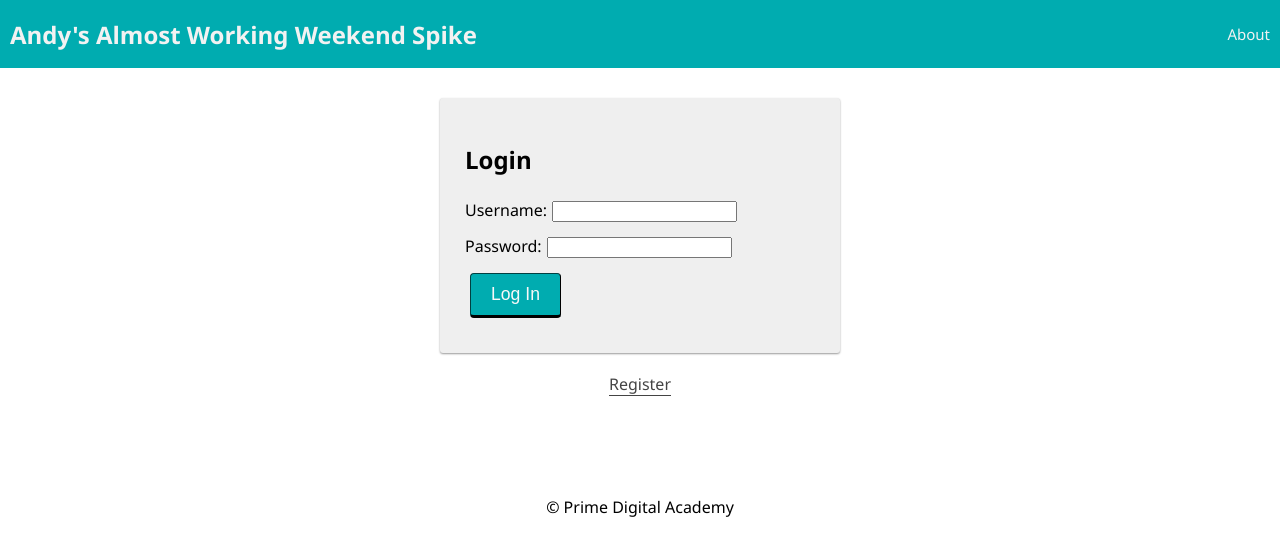
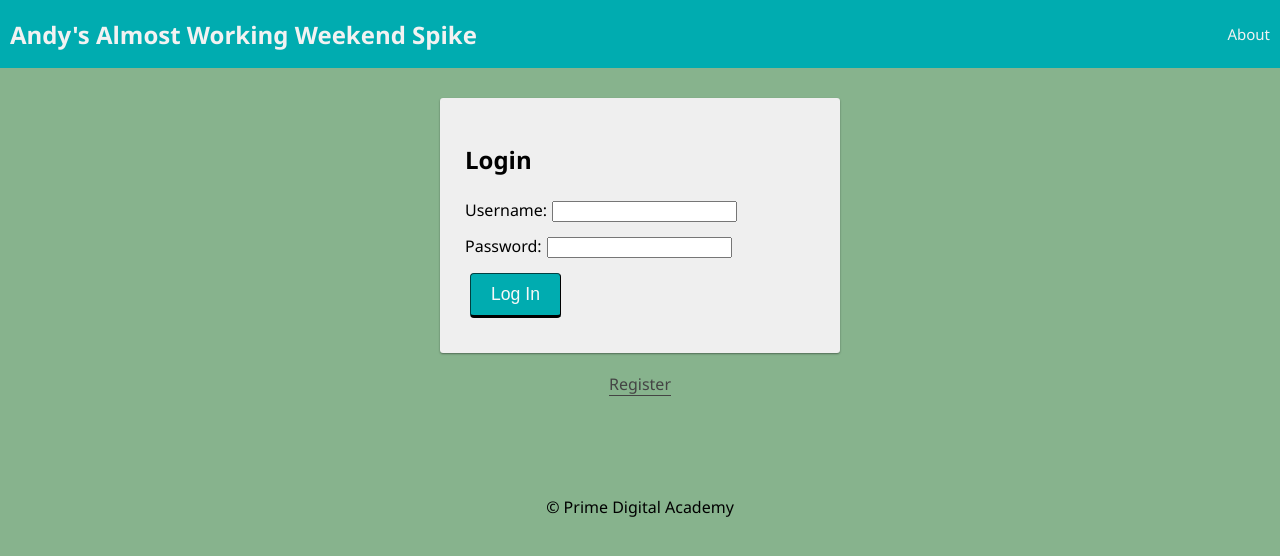
Before and after one commit to kelseypeterson1/auth-shelf, a React (Create React App) app: page /#/shelf in a window 1280 px wide. Before the commit this address led to /#/login. Shown: the top 556 px of the page. Built offline with nearby package versions, Linux system fonts and the light colour scheme; no server answers.

Commit message:
cleaned up some code

```diff
--- a/src/components/App/App.css
+++ b/src/components/App/App.css
@@ -7,6 +7,7 @@ body,
 body {
   font-family: 'Segoe UI', Tahoma, Geneva, Verdana, sans-serif;
   margin: 0px;
+  background-color: #87B38D;
 }
 
 img {
--- a/src/components/ShelfItem/ShelfItem.css
+++ b/src/components/ShelfItem/ShelfItem.css
@@ -1,10 +1,11 @@
 .shelfItemContainer {
+
     display: flex;
     justify-content: center;
     align-items: center;
     flex-direction: column;
     gap: 10px;
-    background-color: aquamarine;
+    background-color: #22031F;
     padding: 10px;
     border-radius: 25px;
 }
--- a/src/redux/sagas/shelf.saga.js
+++ b/src/redux/sagas/shelf.saga.js
@@ -6,8 +6,10 @@ function* fetchShelfItems() {
 
     try {
         const shelf = yield axios.get('/api/shelf')
+
         // console.log('get all:', shelf.data);
         yield put({ type: 'SET_SHELF_ITEMS', payload: shelf.data });
+
         // console.log('after reducer is called, still in saga');
 
     } catch {
```
